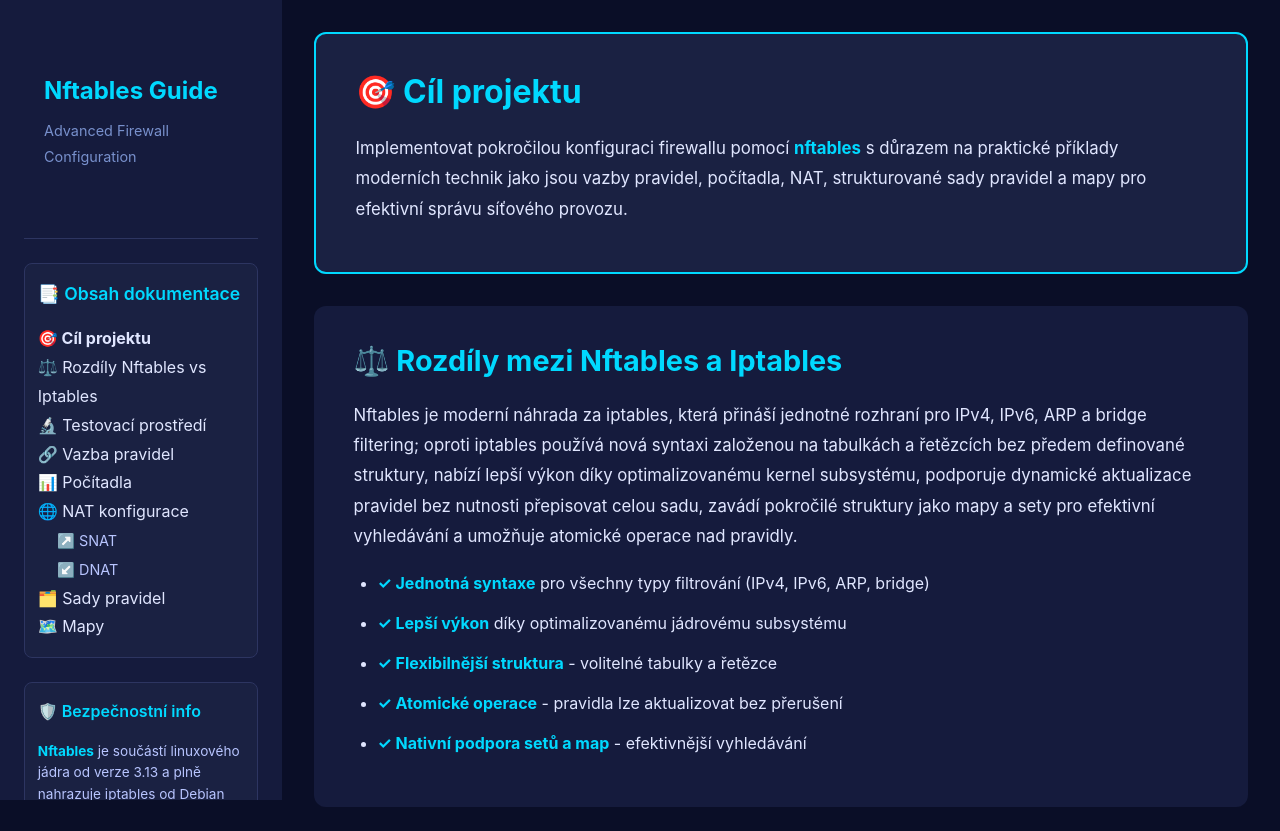
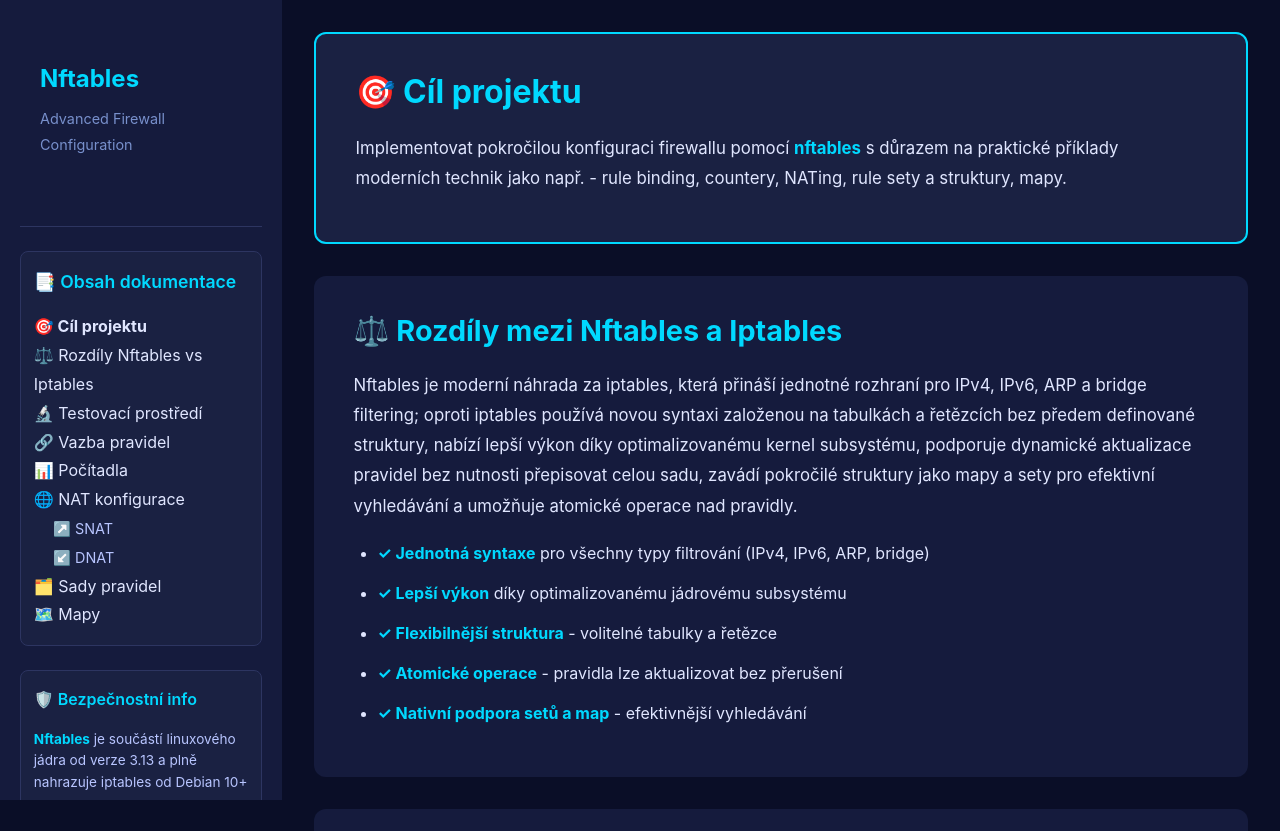
Before and after one commit to Marikoscz/Marikoscz.github.io, a plain HTML site: page index.html in a window 1280 px wide. Shown: the top 831 px of the page. Drawn offline with Linux system fonts and the light colour scheme.

Commit message:
edit
edit

```diff
--- a/index.html
+++ b/index.html
@@ -12,7 +12,7 @@
         <aside class="sidebar">
             <div class="sidebar-content">
                 <div class="site-header" style="padding: 20px;">
-                    <h1 class="site-title">Nftables Guide</h1>
+                    <h1 class="site-title">Nftables</h1>
                     <p class="site-tagline">Advanced Firewall Configuration</p>
                 </div>
 
@@ -40,7 +40,6 @@
                 <div class="info-box">
                     <h5>🛡️ Bezpečnostní info</h5>
                     <p><strong>Nftables</strong> je součástí linuxového jádra od verze 3.13 a plně nahrazuje iptables od Debian 10+</p>
-                    <p>⚠️ Vždy testujte pravidla v izolovaném prostředí před nasazením do produkce</p>
                 </div>
             </div>
         </aside>
@@ -50,13 +49,13 @@
             <!-- Overview Section -->
             <section id="overview" class="section highlight">
                 <h2>🎯 Cíl projektu</h2>
-                <p>Implementovat pokročilou konfiguraci firewallu pomocí <strong>nftables</strong> s důrazem na praktické příklady moderních technik jako jsou vazby pravidel, počítadla, NAT, strukturované sady pravidel a mapy pro efektivní správu síťového provozu.</p>
+                <p>Implementovat pokročilou konfiguraci firewallu pomocí <strong>nftables</strong> s důrazem na praktické příklady moderních technik jako např. - rule binding, countery, NATing, rule sety a struktury, mapy.</p>
             </section>
 
             <!-- Differences Section -->
             <section id="differences" class="section">
                 <h2>⚖️ Rozdíly mezi Nftables a Iptables</h2>
-                <p>Nftables je moderní náhrada za iptables, která přináší jednotné rozhraní pro IPv4, IPv6, ARP a bridge filtering; oproti iptables používá nová syntaxi založenou na tabulkách a řetězcích bez předem definované struktury, nabízí lepší výkon díky optimalizovanému kernel subsystému, podporuje dynamické aktualizace pravidel bez nutnosti přepisovat celou sadu, zavádí pokročilé struktury jako mapy a sety pro efektivní vyhledávání a umožňuje atomické operace nad pravidly.</p>
+                <p>Nftables je moderní náhrada za iptables, která přináší jednotné rozhraní pro IPv4, IPv6, ARP a bridge filtering; oproti iptables používá novou syntaxi založenou na tabulkách a řetězcích bez předem definované struktury, nabízí lepší výkon díky optimalizovanému kernel subsystému, podporuje dynamické aktualizace pravidel bez nutnosti přepisovat celou sadu, zavádí pokročilé struktury jako mapy a sety pro efektivní vyhledávání a umožňuje atomické operace nad pravidly.</p>
                 <ul>
                     <li><strong>✓ Jednotná syntaxe</strong> pro všechny typy filtrování (IPv4, IPv6, ARP, bridge)</li>
                     <li><strong>✓ Lepší výkon</strong> díky optimalizovanému jádrovému subsystému</li>
@@ -320,10 +319,6 @@ table inet filter {
             </section>
 
             <hr class="separator">
-
-            <div class="footer">
-                🔒 Advanced Nftables Configuration Guide | Dokumentace vytvořena pro účely síťové bezpečnosti
-            </div>
         </div>
     </main>
 
--- a/styles.css
+++ b/styles.css
@@ -21,11 +21,12 @@ main {
 .sidebar {
     width: 22%;
     background-color: #151b3d;
-    padding: 2rem 1.5rem;
+    padding: 20px;
     position: sticky;
     top: 0;
     height: 100vh;
     overflow-y: auto;
+
 }
 
 .sidebar-content {
```
